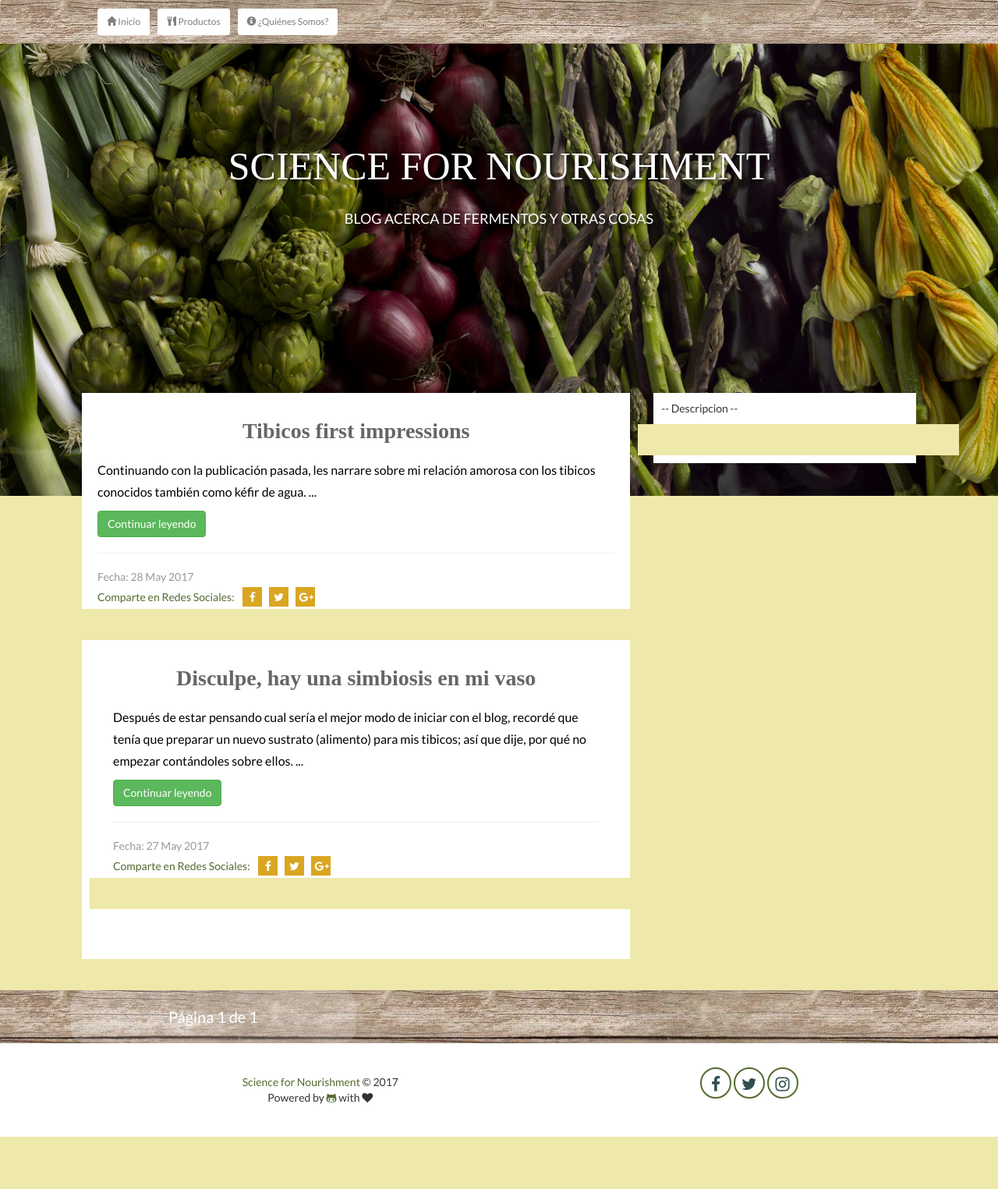
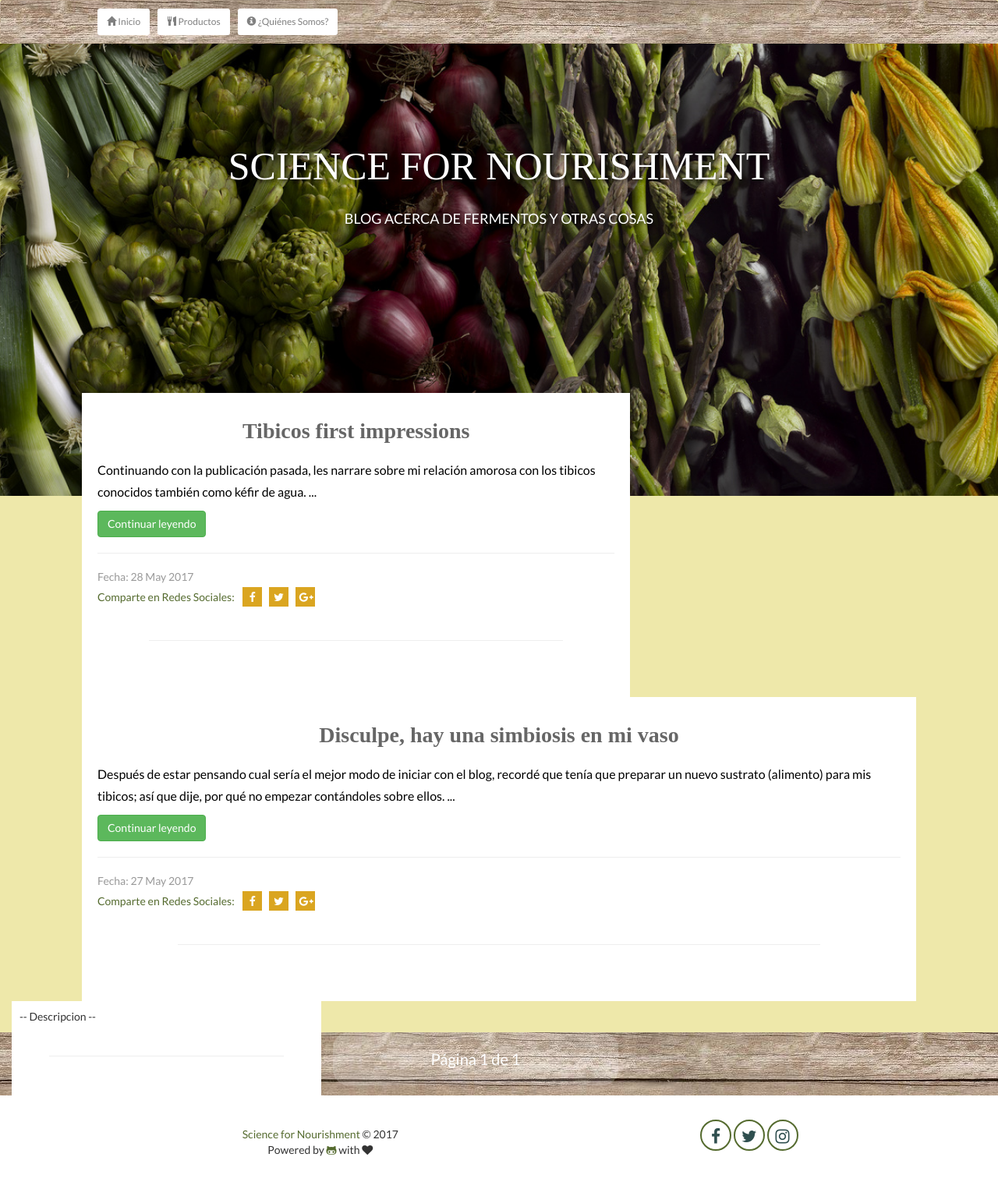
Before and after one commit to ScienceforNourishment/ScienceforNourishment.github.io, a Jekyll site: the page built from index.html, in a window 1280 px wide. Shown: the whole page at 78% size. Built offline with Jekyll 4.4.1, drawn with Linux system fonts in a browser that asks for light colours; nearby versions of some CDN libraries; some web fonts are replaced; the list of posts is cut into pages by our own code; before the commit the page ends 1458 px from its top, so only the background shows below that.

Commit message:
Post divider fix

```diff
--- a/index.html
+++ b/index.html
@@ -52,7 +52,7 @@
                                 </li>
                             </ul>
                         </div>
-                        <div class="postDivider">
+                        <div class="postDivider"><hr class="divider"></div>
                         </div>
                     </div>
                     {% endfor %}
@@ -62,7 +62,7 @@
                     <p>
                         -- Descripcion --
                     </p>
-                    <div class="postDivider"></div>
+                    <div class="postDivider"><hr class="divider"></div>
                     <div id="fb-root"></div>
                     <script>
                         (function (d, s, id) {
```
Also changed, not shown: assets/css/all.css.
